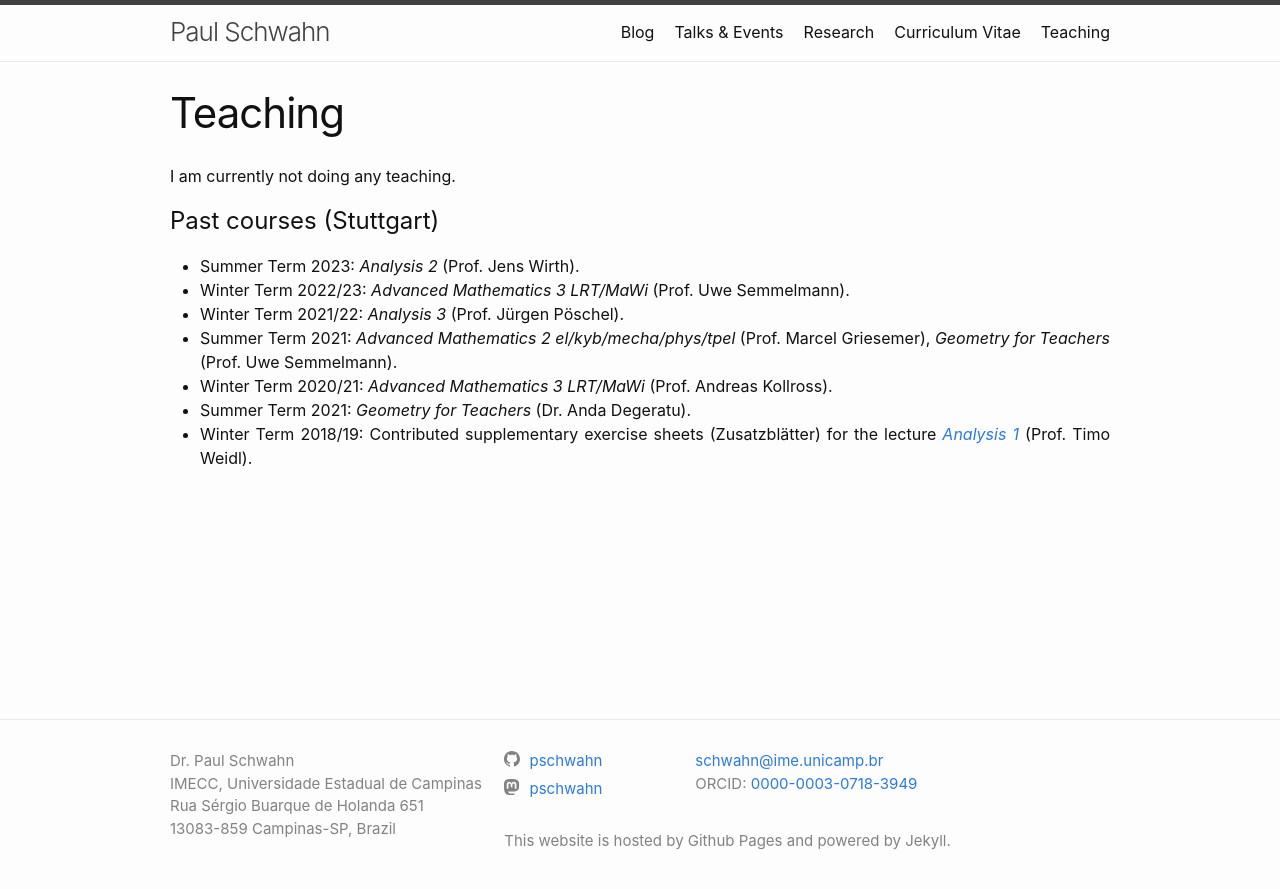
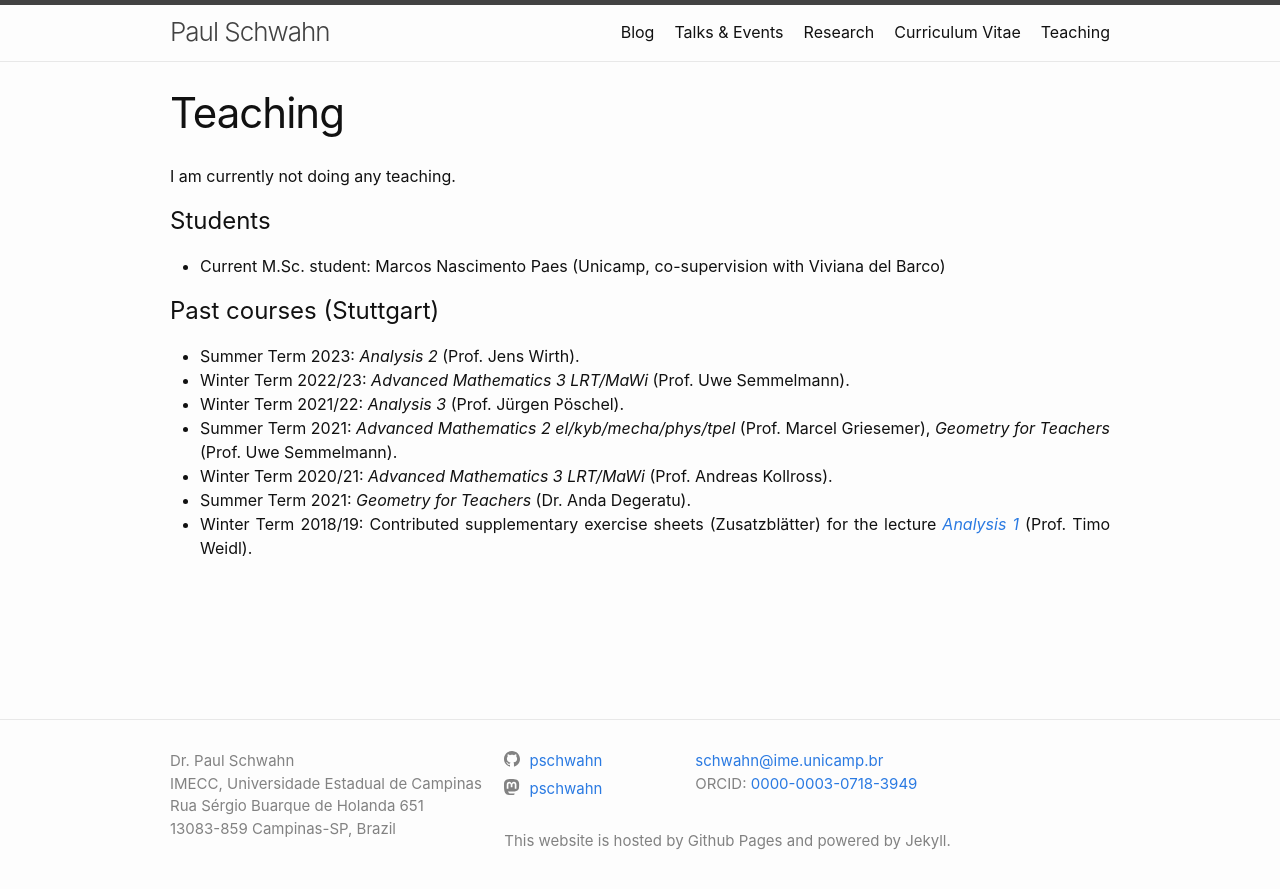
Before and after one commit to PSchwahn/PSchwahn.github.io, a Jekyll site: the page built from teaching.markdown, in a window 1280 px wide. Shown: the top 889 px of the page. Built offline with Jekyll 4.4.1, drawn with Linux system fonts in a browser that asks for light colours; some web fonts are replaced.

Commit message:
add supervision

```diff
--- a/index.markdown
+++ b/index.markdown
@@ -26,4 +26,4 @@ Fig. 3: Me visiting MoMath (National Museum of Mathematics, New York) in June 20
 
 <br>
 
-<p style="color: #828282;">Latest update: October 7, 2025</p>
+<p style="color: #828282;">Latest update: December 17, 2025</p>
--- a/teaching.markdown
+++ b/teaching.markdown
@@ -4,6 +4,10 @@ title: Teaching
 permalink: /teaching/
 ---
 I am currently not doing any teaching.
+
+# Students
+
+* Current M.Sc. student: Marcos Nascimento Paes (Unicamp, co-supervision with Viviana del Barco)
 
 # Past courses (Stuttgart)
 
```
